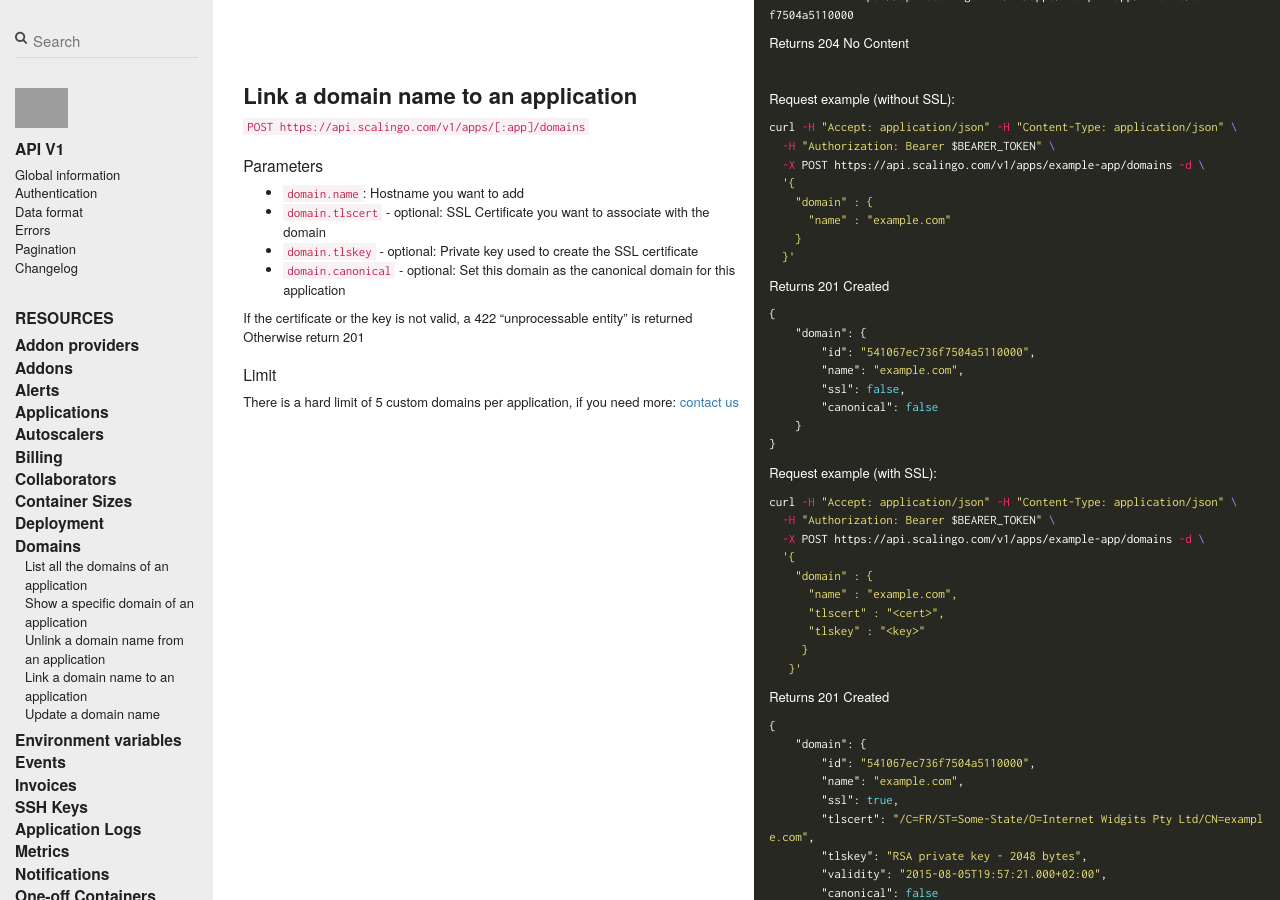
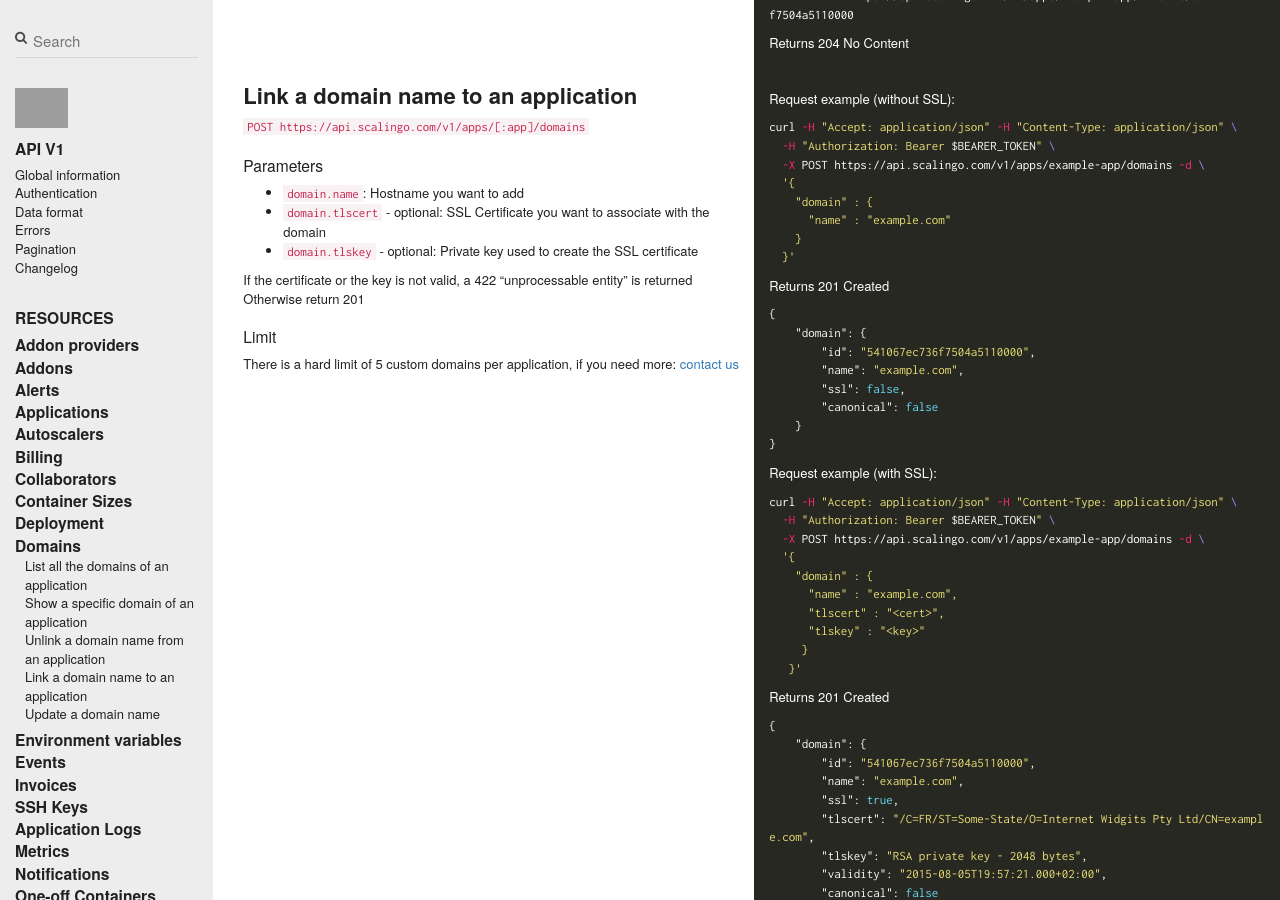
Before and after one commit to jdauphant/developers-documentation, a Jekyll site: the page built from _scalingo_api/domains.md, in a window 1280 px wide and 900 px high, scrolled down 1980 px. Built offline with Jekyll 4.4.1, drawn with Linux system fonts in a browser that asks for light colours; nearby versions of some CDN libraries; comment, search, counter and statistics services are not loaded; grey boxes are pictures that could not be loaded.

Commit message:
Revert "Add canonical param to domain creation"

```diff
--- a/_scalingo_api/domains.md
+++ b/_scalingo_api/domains.md
@@ -166,7 +166,6 @@ Returns 204 No Content
 * `domain.name`: Hostname you want to add
 * `domain.tlscert` - optional: SSL Certificate you want to associate with the domain
 * `domain.tlskey` - optional: Private key used to create the SSL certificate
-* `domain.canonical` - optional: Set this domain as the canonical domain for this application
 
 If the certificate or the key is not valid, a 422 "unprocessable entity" is returned
 Otherwise return 201
```
